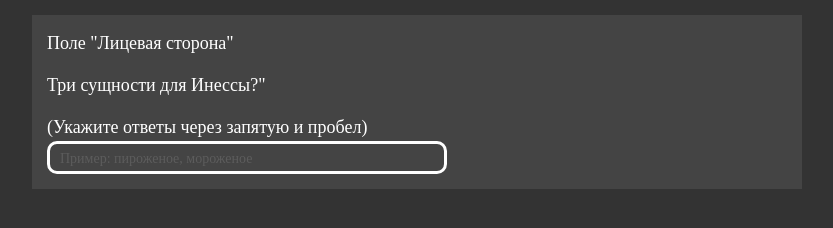
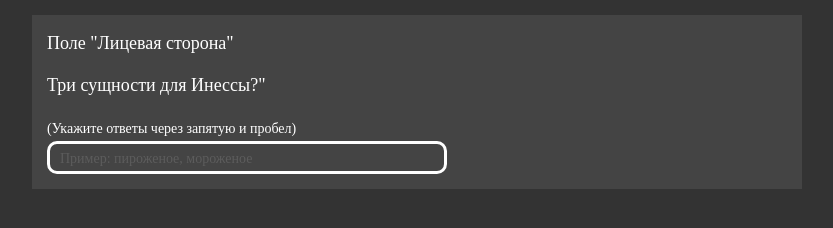
Before and after one commit to Slavushka/anki-card, a plain HTML site: page index.html in a window 1280 px wide. Shown: the whole page, without its empty margins (223-1056 px from the left). Drawn offline with Linux system fonts and the light colour scheme.

Commit message:
Add files via upload

```diff
--- a/index.html
+++ b/index.html
@@ -12,7 +12,7 @@
     <div class="front">
       <p class="front__title">Поле "Лицевая сторона"</p>
       <p class="front__title">Три сущности для Инессы?"</p>
-      <span>(Укажите ответы через запятую и пробел)</span>
+      <span class="front__guide">(Укажите ответы через запятую и пробел)</span>
       <br>
       <input class="front__input" type="text"
         placeholder="Пример: пироженое, мороженое"
--- a/script.js
+++ b/script.js
@@ -60,13 +60,13 @@ frontAnswerStr.addEventListener('blur', () => {
 
   // Проверка правильного ответа и выборка которых нет в ответе.
   for (let i = 0; i < backAnswerArray.length; i++) {
-      if (frontAnswerArray.indexOf(backAnswerArray[i]) === -1) {
+    if (frontAnswerArray.indexOf(backAnswerArray[i]) === -1) {
       console.log(
         'Вы не ответили: ',
         backAnswerArray[i]
       );
       $resultWrapperBack.classList.remove('display-none');
       resultSpan('result__span_red', backAnswerArray[i], $resultWrapperBack);
-  };
+    };
   };
 }, {once: true});
--- a/styles.css
+++ b/styles.css
@@ -45,6 +45,10 @@ button {
 
 .front__title {
   margin-bottom: 15px;
+}
+
+.front__guide {
+  font-size: 14px;
 }
 
 .front__input {
```
